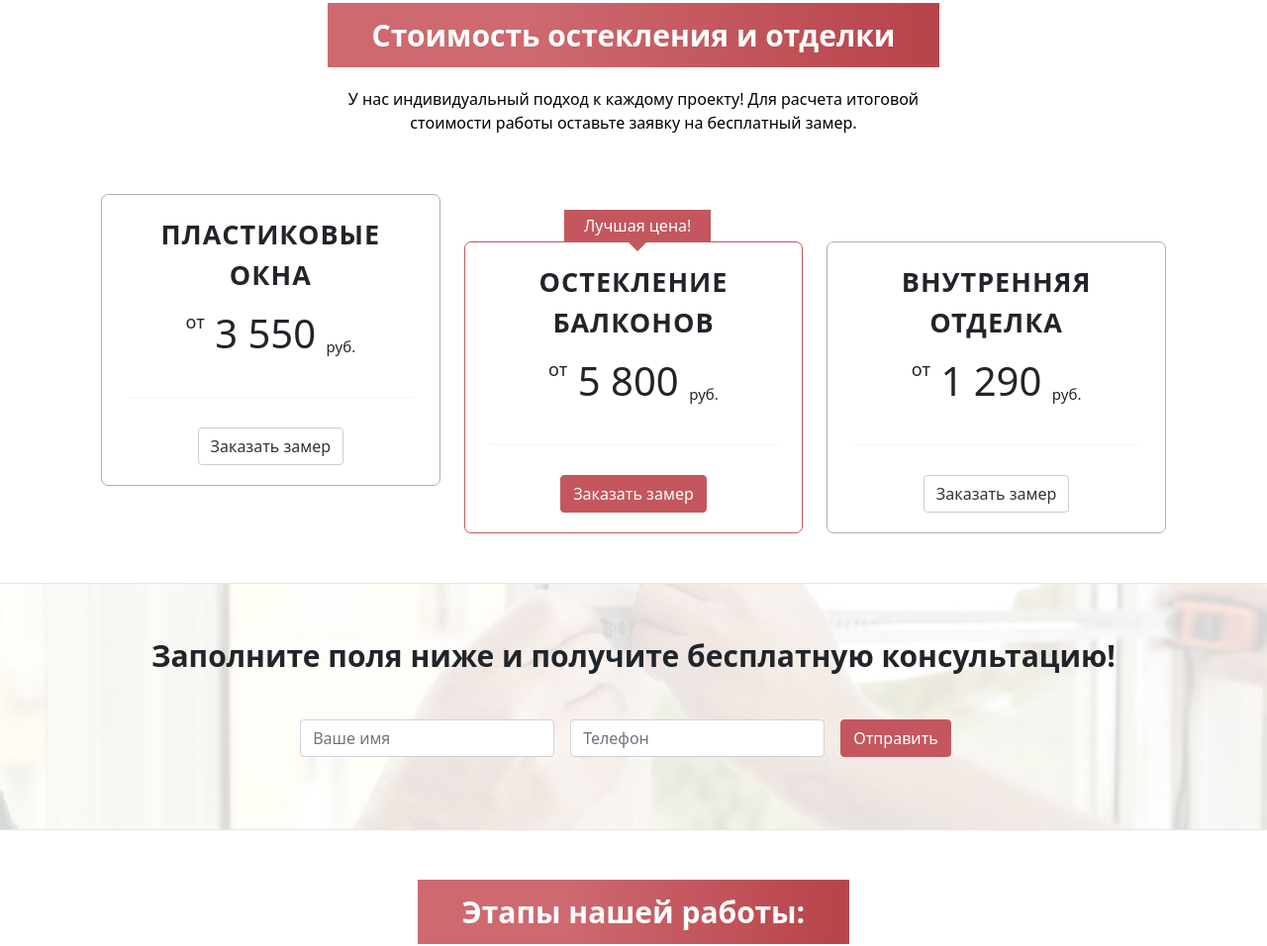
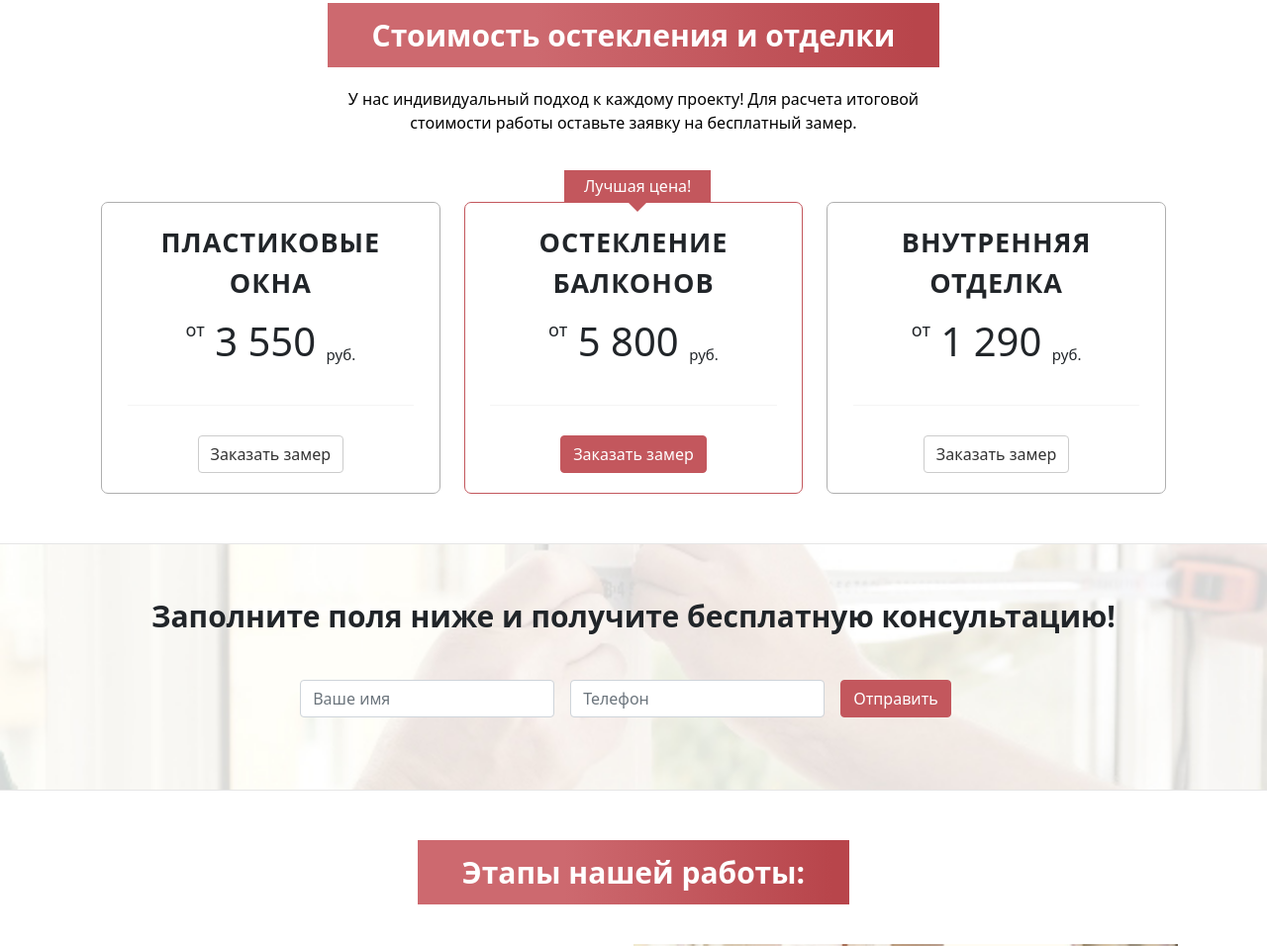
Before and after one commit to Altentaller/landing-windows-and-balconies, a website: page src/index.html in a window 1280 px wide. Shown: the part 2045-3001 px from the top of the page at 99% size. Drawn offline with nearby package versions, Linux system fonts and the light colour scheme; files that its build step writes are made by us from their sources.

Commit message:
updated margins for price

```diff
--- a/src/index.html
+++ b/src/index.html
@@ -182,7 +182,7 @@
         </div>
 
         <div class="row price__items">
-          <div class="col-md-4 col-sm-12">
+          <div class="col-md-4 col-sm-12 mt-sm-5 mt-5">
             <div class="price__item">
               <div class="price__item-header">Пластиковые<br> окна</div>
               <div class="price__item-coast">
@@ -298,7 +298,7 @@
               <p>Новый балкон стал комфортным и красивым, но, если есть желание и возможность сделать из балкона дополнительную комнату, необходимо его утеплить. Специалисты компании произведут тщательные работы по утеплению вашего балкона.</p>
 
           </div>
-          <div class="col-md-6  offset-1">
+          <div class="col-md-6  offset-md-1 ">
             <div class="title">Наши контакты</div>
             <p>Режим работы: с 9:00 до 21:00, без выходных</p>
             <p><a href="tel:+79130991747">+7 (913) 099-17-47</a><br>
--- a/src/sass/blocks/_price.sass
+++ b/src/sass/blocks/_price.sass
@@ -10,7 +10,7 @@
         width: 60%
         text-align: center
     &__items
-        margin-top: 60px
+        margin-top: 20px
     &__item
         border: 1px solid #afafaf
         min-height: 190px
```
Also changed, not shown: dist/css/style.min.css, dist/index.html.
